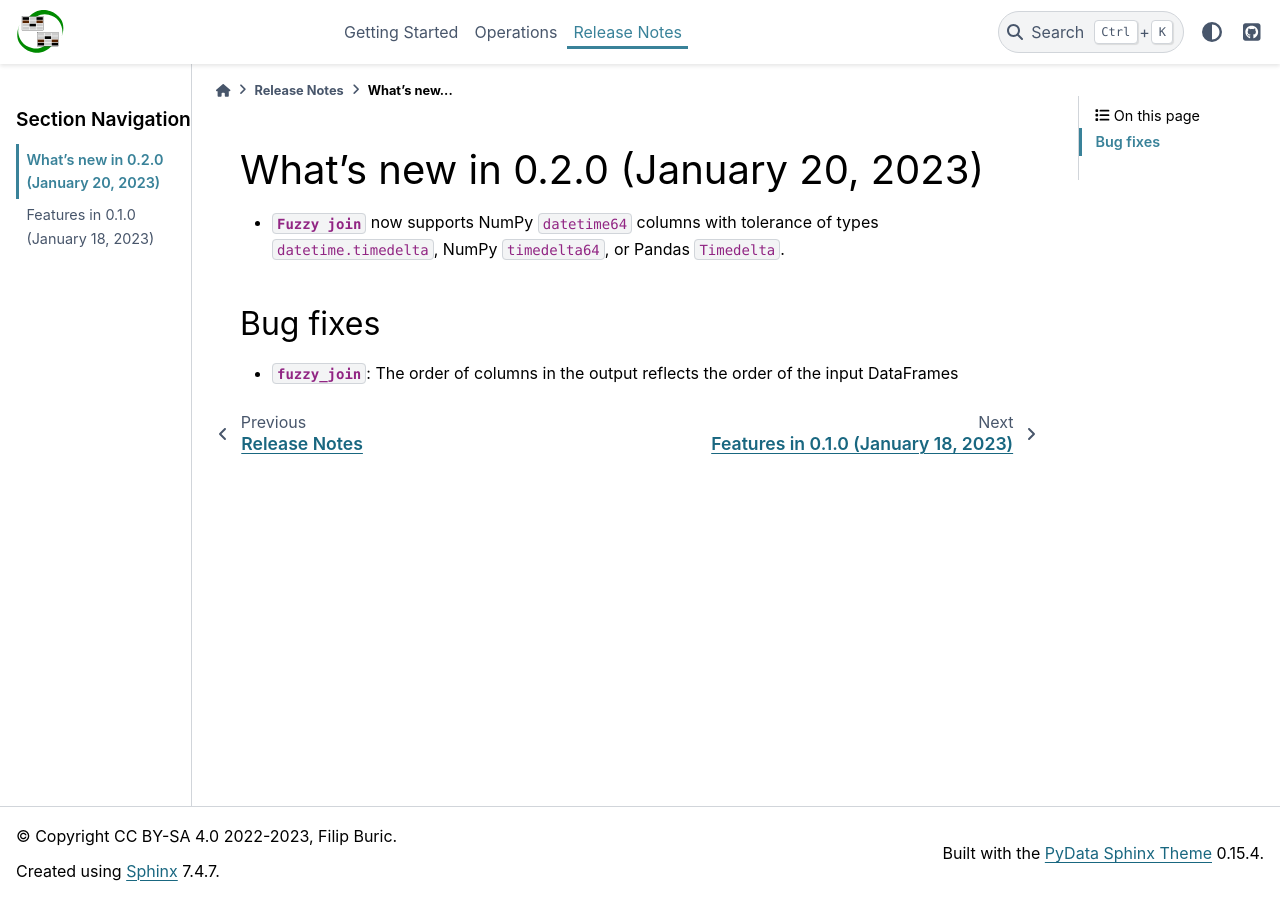
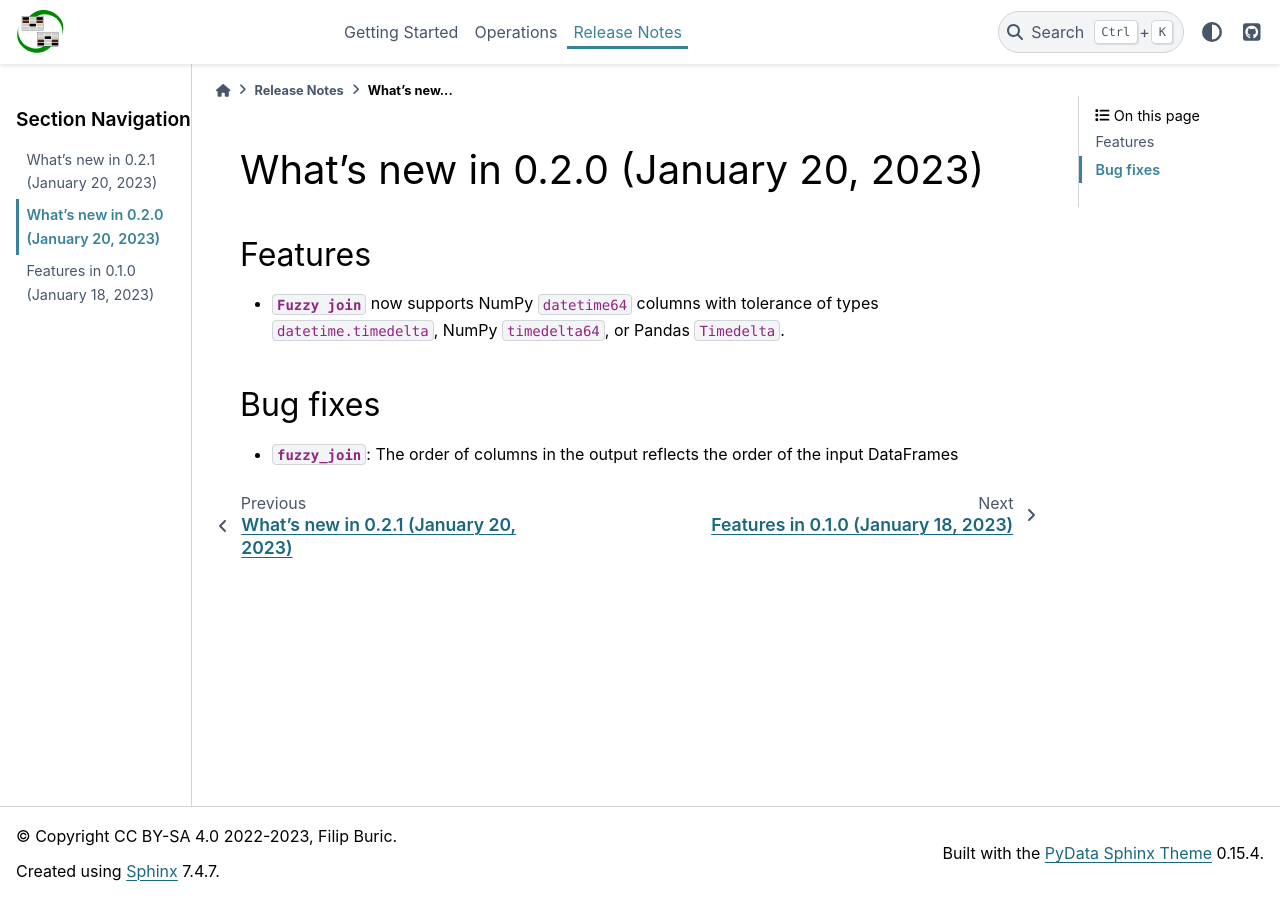
Before and after one commit to fburic/pandance, a Sphinx documentation site: the page built from doc/source/relnotes/v0.2.0.rst, in a window 1280 px wide. Built offline with Sphinx 7.4.7 and the PyData theme 0.15.4, drawn with Linux system fonts in a browser that asks for light colours.

```diff
--- a/doc/source/relnotes/index.rst
+++ b/doc/source/relnotes/index.rst
@@ -8,5 +8,6 @@ For full details, see the
 .. toctree::
     :maxdepth: 2
 
+    v0.2.1
     v0.2.0
     v0.1.0
--- a/doc/source/relnotes/v0.2.0.rst
+++ b/doc/source/relnotes/v0.2.0.rst
@@ -2,6 +2,9 @@
 
 What's new in 0.2.0 (January 20, 2023)
 ======================================
+
+Features
+--------
 
 * :py:meth:`Fuzzy join <pandance.fuzzy_join>` now supports NumPy ``datetime64``
   columns with tolerance of types ``datetime.timedelta``, NumPy ``timedelta64``,
--- /dev/null
+++ b/doc/source/relnotes/v0.2.1.rst
@@ -0,0 +1,11 @@
+.. _relnotes021:
+
+What's new in 0.2.1 (January 20, 2023)
+======================================
+
+Minor bugfix release
+
+Bug fixes
+---------
+
+* pip was not automatically installing dependencies.
--- a/pandance/__init__.py
+++ b/pandance/__init__.py
@@ -1,3 +1,3 @@
-__version__ = '0.2.0'
+__version__ = '0.2.1'
 
 from .pandance import *
--- a/pyproject.toml
+++ b/pyproject.toml
@@ -12,7 +12,7 @@ packages = ["pandance"]
 
 [project]
 name = "pandance"
-version = "0.2.0"
+version = "0.2.1"
 authors = [
   { name="Filip Buric" }
 ]
```
